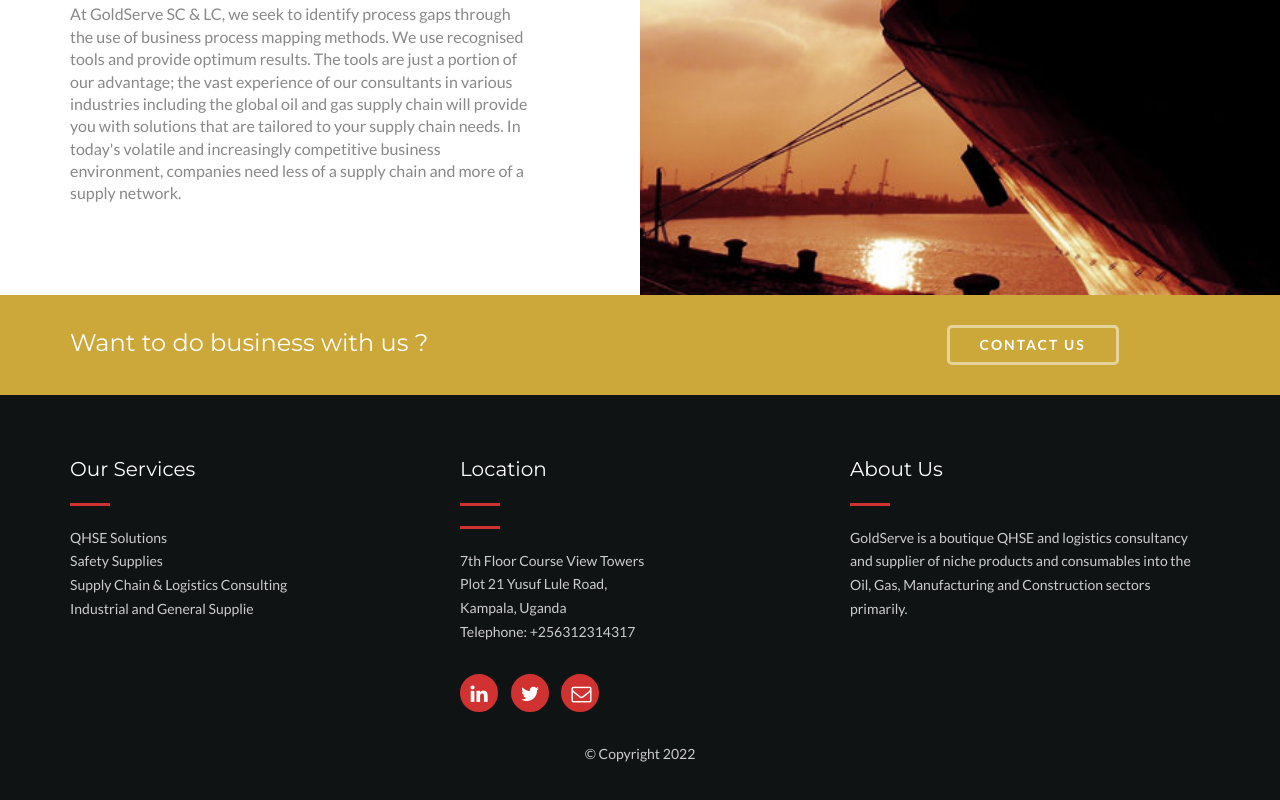
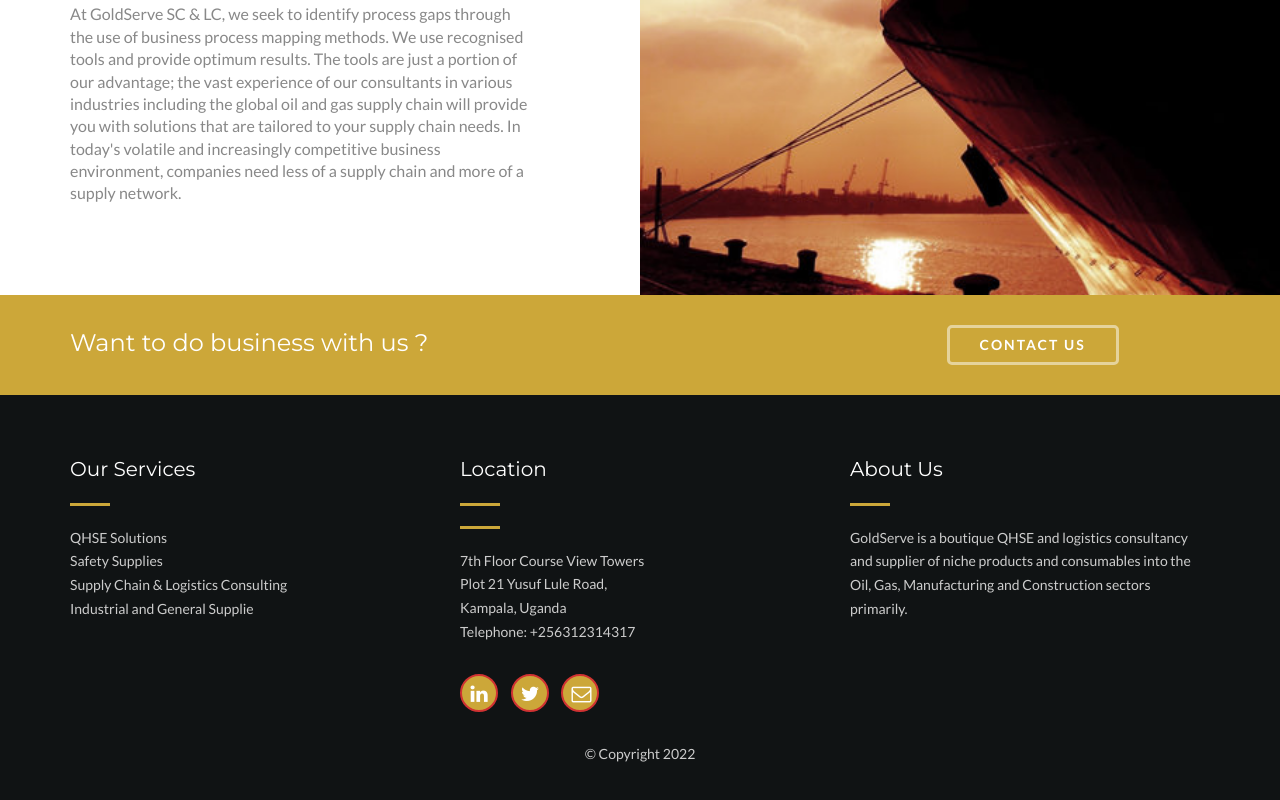
Before and after one commit to wandieinnocents/gold-serve-logistics-website, a plain HTML site: page supply_chain.html in a window 1280 px wide. Shown: the part 680-1480 px from the top of the page. Drawn offline with Linux system fonts and the light colour scheme.

```diff
--- a/supply_chain.html
+++ b/supply_chain.html
@@ -62,8 +62,8 @@
 
             <!-- social icons -->
             <div class="social">
-              <a href="https://www.linkedin.com/company/goldserve"><i class="fa fa-linkedin"></i></a>
-              <a href="https://twitter.com/GoldServe_QHSE"><i class="fa fa-twitter"></i></a>
+              <a href="https://www.linkedin.com/company/goldserve"><i class="fa fa-linkedin" style="color:#CCA739"></i></a>
+              <a href="https://twitter.com/GoldServe_QHSE"><i class="fa fa-twitter" style="color:#CCA739"></i></a>
               <!-- <a href="#"><i class="fa fa-rss"></i></a> -->
             </div>
             <!-- social icons close -->
@@ -82,7 +82,7 @@
               <h1>Supply Chain
                 <span>Fast &amp; Reliable</span>
               </h1>
-              <div class="small-border wow flipInY" data-wow-delay=".8s" data-wow-duration=".8s"></div>
+              <div class="small-border wow flipInY" data-wow-delay=".8s" data-wow-duration=".8s" style="background-color:#CCA739"></div>
             </div>
           </div>
         </div>
@@ -102,7 +102,7 @@
 
         <div class="container">
           <div class="row">
-            <div class="col-md-5 wow fadeInRight" data-wow-delay=".5s" data-wow-duration=".8s">
+            <div class="col-md-5 wow fadeInRight" data-wow-delay=".5s" data-wow-duration=".8s" >
 
               <h2><b>LOGISTICS OPERATIONS</b></h2>
 
@@ -180,7 +180,7 @@
 
           <div class="col-md-4">
             <h3>Our Services</h3>
-            <div class="tiny-border"></div>
+            <div class="tiny-border" style="background-color:#CCA739"></div>
             <ul>
               <li><a href="#">QHSE Solutions</a></li>
               <li><a href="#">Safety Supplies</a></li>
@@ -191,8 +191,8 @@
 
           <div class="col-md-4">
             <h3>Location</h3>
-            <div class="tiny-border"></div>
-            <div class="tiny-border"></div>
+            <div class="tiny-border" style="background-color:#CCA739"></div>
+            <div class="tiny-border" style="background-color:#CCA739"></div>
             7th Floor Course View Towers<br />
             Plot 21 Yusuf Lule Road,<br />
             Kampala, Uganda<br />
@@ -200,17 +200,17 @@
 
             <div class="divider-single"></div>
             <div class="social-icons">
-              <a href="https://www.linkedin.com/company/goldserve"><i class="fa fa-linkedin"></i></a>
-              <a href="https://twitter.com/GoldServe_QHSE"><i class="fa fa-twitter"></i></a>
+              <a href="https://www.linkedin.com/company/goldserve"><i class="fa fa-linkedin" style="background-color:#CCA739"></i></a>
+              <a href="https://twitter.com/GoldServe_QHSE"><i class="fa fa-twitter" style="background-color:#CCA739"></i></a>
               <!-- <a href="#"><i class="fa fa-google-plus"></i></a> -->
               <!-- <a href="#"><i class="fa fa-rss"></i></a> -->
-              <a href="#"><i class="fa fa-envelope-o"></i></a>
+              <a href="#"><i class="fa fa-envelope-o" style="background-color:#CCA739"></i></a>
             </div>
           </div>
 
           <div class="col-md-4">
             <h3>About Us</h3>
-            <div class="tiny-border"></div>
+            <div class="tiny-border" style="background-color:#CCA739"></div>
             <p>
               GoldServe is a boutique QHSE and logistics consultancy and
               supplier of niche products and consumables into the Oil, Gas,
```
Also changed, not shown: about.html (+2 -2 lines), industrial.html (+10 -15 lines), qhse.html (+10 -10 lines), safety_and_supplies.html (+10 -10 lines).
